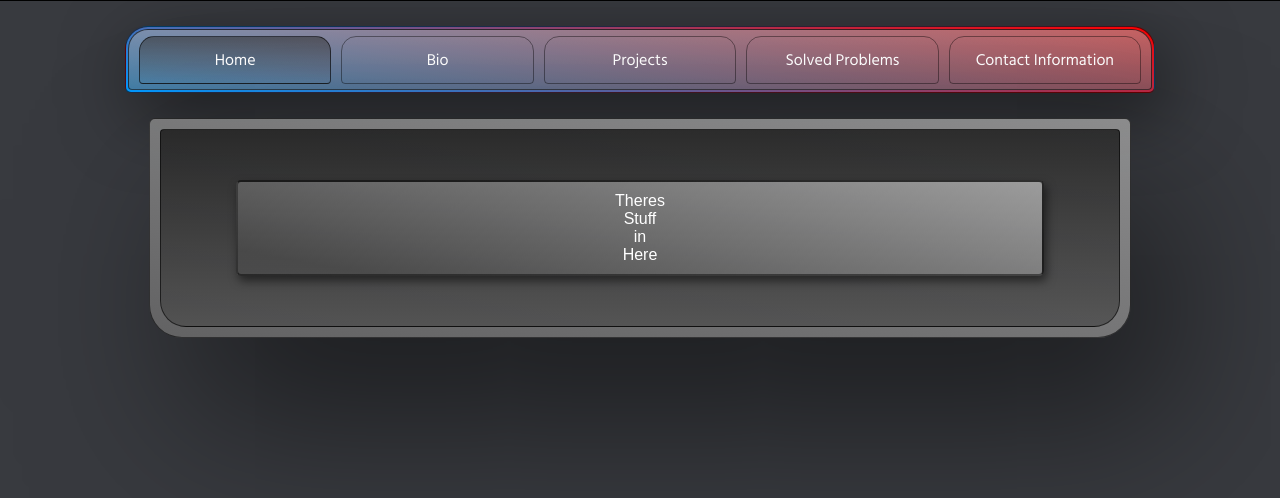
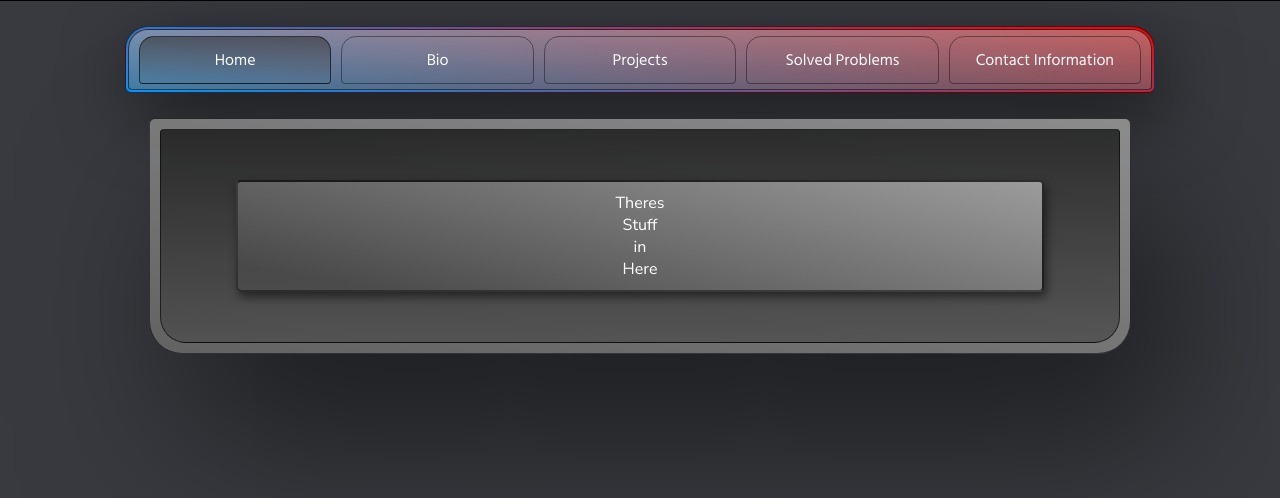
Before and after one commit to JamesNapoletano/personal-portfolio, a React (Create React App) app: page / in a window 1280 px wide. Shown: the top 498 px of the page. Built offline with nearby package versions, Linux system fonts and the light colour scheme.

Commit message:
fixed font

```diff
--- a/src/Components/ContentBox/ContentBox.module.css
+++ b/src/Components/ContentBox/ContentBox.module.css
@@ -31,5 +31,5 @@
     padding: 10px;
     width: 100%;
     height: 100%;
-    font-family: 'Nunito-sans', sans-serif;
+    font-family: 'Nunito sans', sans-serif;
 }
```
